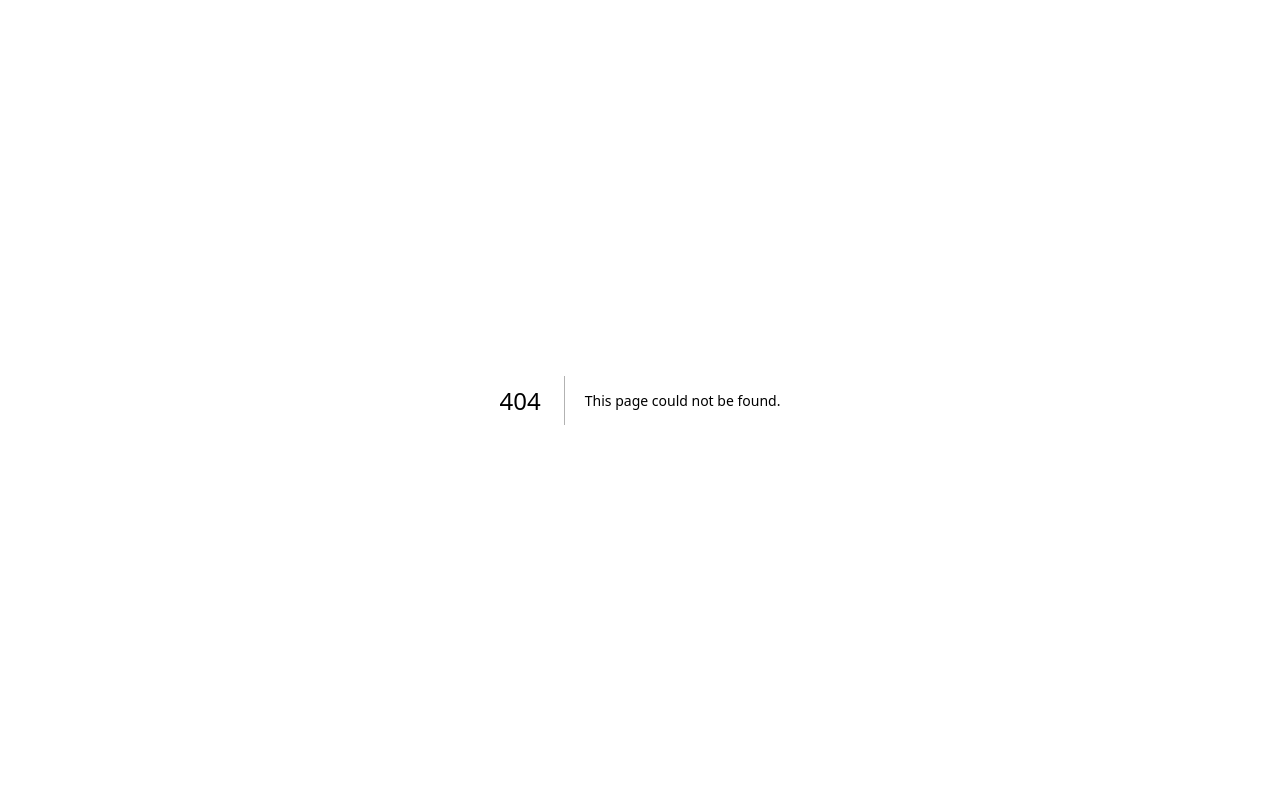
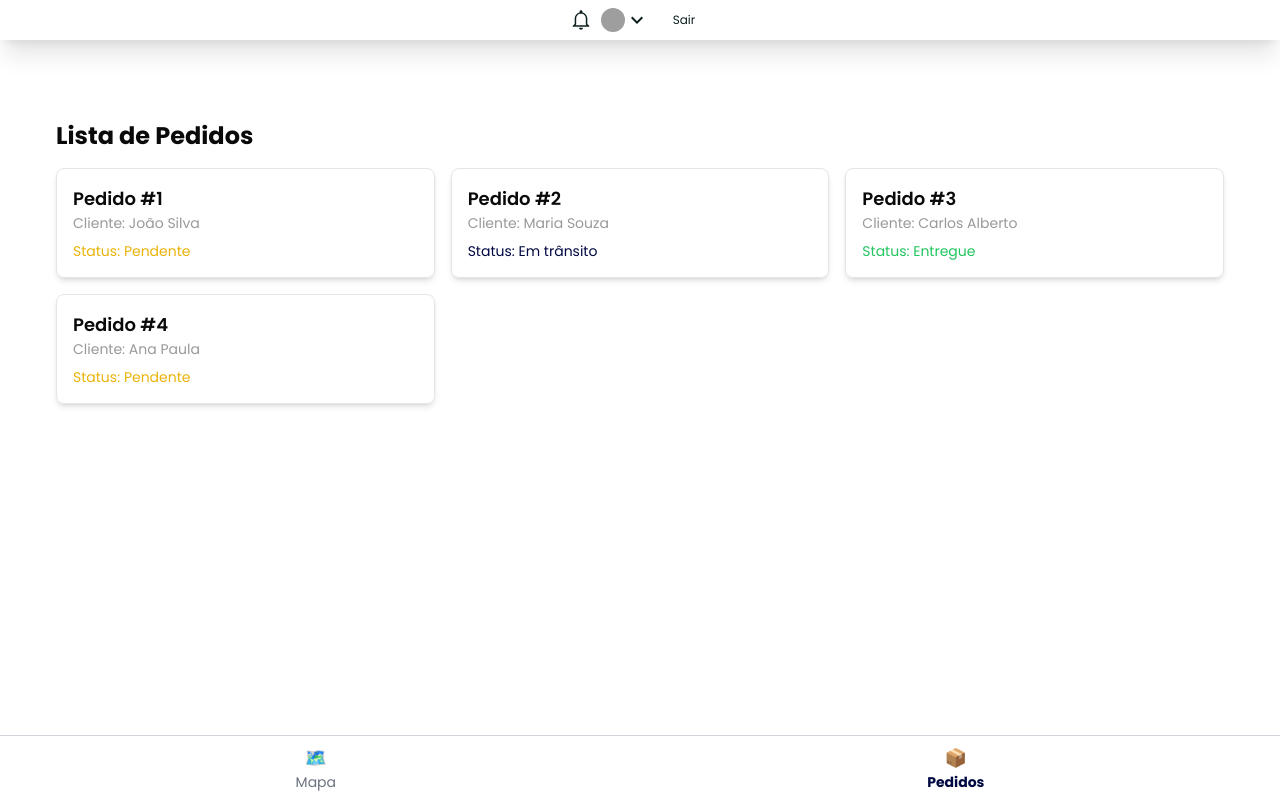
Before and after one commit to rodrigoeduardo/sigfrotas, a Next.js app: page /orders in a window 1280 px wide. Before the commit this address had no page. Built offline with nearby package versions, Linux system fonts and the light colour scheme; grey boxes are pictures that could not be loaded.

Commit message:
feat: add map and orders page

```diff
--- a/package.json
+++ b/package.json
@@ -34,6 +34,7 @@
     "react-leaflet": "^5.0.0",
     "recharts": "^2.15.0",
     "save": "^2.9.0",
+    "sigfrotas": "file:",
     "sonner": "^1.7.1",
     "tailwind-merge": "^2.5.5",
     "tailwindcss-animate": "^1.0.7",
--- /dev/null
+++ b/src/app/map/[id]/page.tsx
@@ -0,0 +1,26 @@
+"use client";
+
+import { useSearchParams } from "next/navigation";
+import { LatLng } from "leaflet";
+import MapComponent from "@/app/(internal)/routes/context/Map";
+
+export default function MapaPage() {
+  const searchParams = useSearchParams();
+
+  const lat = parseFloat(searchParams.get("lat") || "0");
+  const lng = parseFloat(searchParams.get("lng") || "0");
+
+  const markers = [
+    {
+      position: new LatLng(lat, lng),
+      latLng: new LatLng(lat, lng),
+      address: `Pedido selecionado`,
+    },
+  ];
+
+  return (
+    <div className="p-4">
+      <MapComponent markers={markers} />
+    </div>
+  );
+}
--- /dev/null
+++ b/src/app/map/layout.tsx
@@ -0,0 +1,34 @@
+"use client";
+import { Header } from "@/components/structure/Header";
+import { useStore } from "@/store";
+import { useRouter } from "next/navigation";
+import { useEffect } from "react";
+import BottomNavigation from "@/components/bottomnav";
+
+import "../../utils/globals.css";
+
+export default function RootLayout({
+  children,
+}: Readonly<{
+  children: React.ReactNode;
+}>) {
+  const router = useRouter();
+
+  const { isAuthenticated } = useStore.getState();
+
+  useEffect(() => {
+    if (!isAuthenticated) {
+      //router.push("/login");
+    }
+  }, [isAuthenticated, router]);
+
+  return (
+    <div className="flex flex-col min-h-screen">
+      <div className="w-full flex-grow">
+        <Header />
+        <main className="mx-10 my-16">{children}</main>
+      </div>
+      <BottomNavigation />
+    </div>
+  );
+}
--- /dev/null
+++ b/src/app/orders/layout.tsx
@@ -0,0 +1,34 @@
+"use client";
+import { Header } from "@/components/structure/Header";
+import { useStore } from "@/store";
+import { useRouter } from "next/navigation";
+import { useEffect } from "react";
+import BottomNavigation from "@/components/bottomnav";
+
+import "../../utils/globals.css";
+
+export default function RootLayout({
+  children,
+}: Readonly<{
+  children: React.ReactNode;
+}>) {
+  const router = useRouter();
+
+  const { isAuthenticated } = useStore.getState();
+
+  useEffect(() => {
+    if (!isAuthenticated) {
+      //router.push("/login");
+    }
+  }, [isAuthenticated, router]);
+
+  return (
+    <div className="flex flex-col min-h-screen">
+      <div className="w-full flex-grow">
+        <Header />
+        <main className="mx-10 my-16">{children}</main>
+      </div>
+      <BottomNavigation />
+    </div>
+  );
+}
--- /dev/null
+++ b/src/app/orders/page.tsx
@@ -0,0 +1,78 @@
+"use client";
+
+import { useRouter } from "next/navigation";
+
+type Pedido = {
+  id: number;
+  cliente: string;
+  status: "Pendente" | "Em trânsito" | "Entregue";
+  coordenadas: { lat: number; lng: number };
+};
+
+export default function PedidosPage() {
+  const router = useRouter();
+
+  // Lista de pedidos mockados com coordenadas
+  const pedidos: Pedido[] = [
+    {
+      id: 1,
+      cliente: "João Silva",
+      status: "Pendente",
+      coordenadas: { lat: -5.84, lng: -35.21 },
+    },
+    {
+      id: 2,
+      cliente: "Maria Souza",
+      status: "Em trânsito",
+      coordenadas: { lat: -5.841, lng: -35.215 },
+    },
+    {
+      id: 3,
+      cliente: "Carlos Alberto",
+      status: "Entregue",
+      coordenadas: { lat: -5.842, lng: -35.22 },
+    },
+    {
+      id: 4,
+      cliente: "Ana Paula",
+      status: "Pendente",
+      coordenadas: { lat: -5.843, lng: -35.225 },
+    },
+  ];
+
+  // Função para redirecionar para a página de mapa
+  const handlePedidoClick = (pedido: Pedido) => {
+    router.push(
+      `/map/${pedido.id}?lat=${pedido.coordenadas.lat}&lng=${pedido.coordenadas.lng}`
+    );
+  };
+
+  return (
+    <div className="p-4">
+      <h1 className="text-2xl font-bold mb-4">Lista de Pedidos</h1>
+      <div className="grid grid-cols-1 sm:grid-cols-2 lg:grid-cols-3 gap-4">
+        {pedidos.map((pedido) => (
+          <div
+            key={pedido.id}
+            className="p-4 border rounded-lg shadow-md cursor-pointer hover:bg-gray-100"
+            onClick={() => handlePedidoClick(pedido)}
+          >
+            <h2 className="font-semibold text-lg">Pedido #{pedido.id}</h2>
+            <p className="text-sm text-gray-700">Cliente: {pedido.cliente}</p>
+            <p
+              className={`text-sm mt-2 ${
+                pedido.status === "Pendente"
+                  ? "text-yellow-500"
+                  : pedido.status === "Em trânsito"
+                  ? "text-blue-500"
+                  : "text-green-500"
+              }`}
+            >
+              Status: {pedido.status}
+            </p>
+          </div>
+        ))}
+      </div>
+    </div>
+  );
+}
--- a/src/app/register/page.tsx
+++ b/src/app/register/page.tsx
@@ -117,7 +117,7 @@ export default function Register() {
               >
                 <option value={Position.MANAGER}>Gerente</option>
                 <option value={Position.DRIVER}>Motorista</option>
-                {/* <option value={Cargo.CLIENTE}>Cliente</option> */}
+                {<option value={Position.CLIENT}>Cliente</option>}
               </select>
               <p className="text-red-500 text-xs mt-2">
                 {form.formState.errors.position?.message}
--- /dev/null
+++ b/src/components/bottomnav/index.tsx
@@ -0,0 +1,36 @@
+"use client";
+
+import Link from "next/link";
+import { usePathname } from "next/navigation";
+
+const BottomNavigation = () => {
+  const pathname = usePathname();
+
+  const navItems = [
+    { name: "Mapa", href: "/map/1", icon: "🗺️" },
+    { name: "Pedidos", href: "/orders", icon: "📦" },
+  ];
+
+  return (
+    <div className="fixed bottom-0 left-0 w-full bg-white border-t border-gray-300 shadow-lg">
+      <div className="flex justify-around items-center py-2">
+        {navItems.map((item) => (
+          <Link
+            key={item.name}
+            href={item.href}
+            className={`flex flex-col items-center text-sm ${
+              pathname === item.href
+                ? "text-blue-500 font-bold"
+                : "text-gray-500"
+            }`}
+          >
+            <span className="text-lg">{item.icon}</span>{" "}
+            <span>{item.name}</span>
+          </Link>
+        ))}
+      </div>
+    </div>
+  );
+};
+
+export default BottomNavigation;
```
Also changed, not shown: 1 other file (tests, documents, lock files or other folders).
